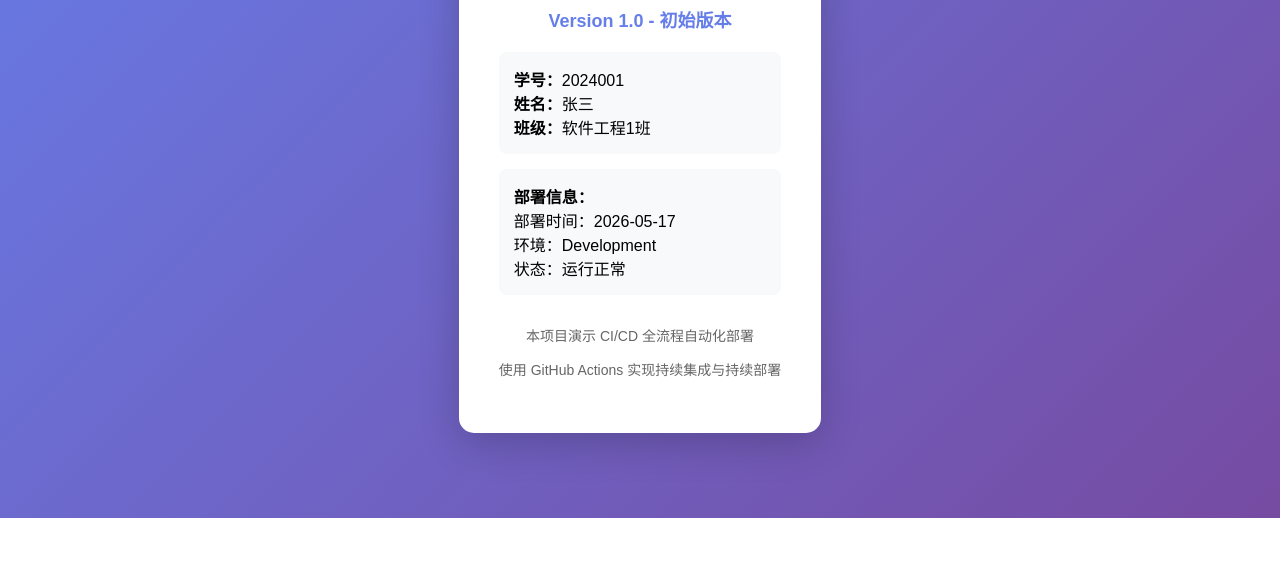
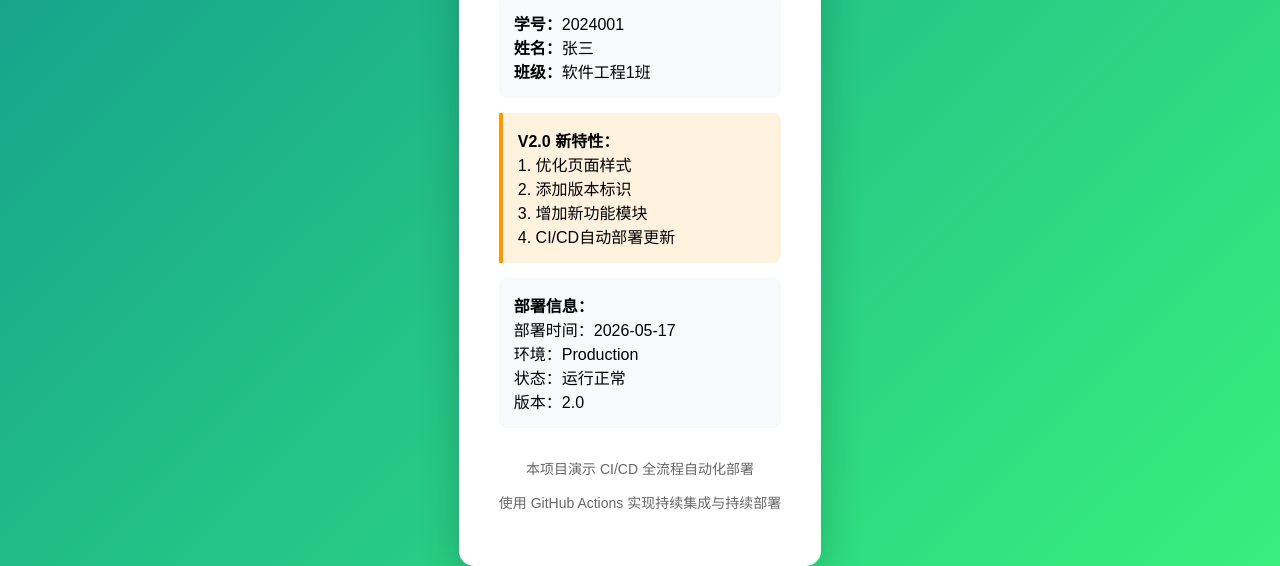
Before and after one commit to longhuang66/simple-web-cicd, a plain HTML site: page index.html in a window 1280 px wide. Shown: the part 282-848 px from the top of the page. Before the commit the page ends 800 px from the top, so only its background shows below. Drawn offline with Linux system fonts and the light colour scheme.

Commit message:
Version 2.0 - 更新页面样式和功能

```diff
--- a/index.html
+++ b/index.html
@@ -3,11 +3,11 @@
 <head>
     <meta charset="UTF-8">
     <meta name="viewport" content="width=device-width, initial-scale=1.0">
-    <title>CI/CD 演示项目</title>
+    <title>CI/CD 演示项目 V2.0</title>
     <style>
         body {
             font-family: 'Microsoft YaHei', Arial, sans-serif;
-            background: linear-gradient(135deg, #667eea 0%, #764ba2 100%);
+            background: linear-gradient(135deg, #11998e 0%, #38ef7d 100%);
             margin: 0;
             padding: 0;
             min-height: 100vh;
@@ -28,10 +28,13 @@
             margin-bottom: 10px;
         }
         .version {
-            color: #667eea;
-            font-size: 18px;
+            color: #11998e;
+            font-size: 24px;
             font-weight: bold;
             margin: 20px 0;
+            background: #e8f5e9;
+            padding: 10px;
+            border-radius: 8px;
         }
         .info {
             background: #f8f9fa;
@@ -45,6 +48,14 @@
             font-size: 48px;
             margin: 20px 0;
         }
+        .new-feature {
+            background: #fff3e0;
+            border-left: 4px solid #ff9800;
+            padding: 15px;
+            margin: 15px 0;
+            text-align: left;
+            border-radius: 0 8px 8px 0;
+        }
         .footer {
             margin-top: 30px;
             color: #666;
@@ -56,7 +67,7 @@
     <div class="container">
         <div class="success">&#9989;</div>
         <h1>CI/CD 部署成功！</h1>
-        <div class="version">Version 1.0 - 初始版本</div>
+        <div class="version">Version 2.0 - 更新版本</div>
 
         <div class="info">
             <strong>学号：</strong>2024001<br>
@@ -64,11 +75,20 @@
             <strong>班级：</strong>软件工程1班
         </div>
 
+        <div class="new-feature">
+            <strong>V2.0 新特性：</strong><br>
+            1. 优化页面样式<br>
+            2. 添加版本标识<br>
+            3. 增加新功能模块<br>
+            4. CI/CD自动部署更新
+        </div>
+
         <div class="info">
             <strong>部署信息：</strong><br>
             部署时间：2026-05-17<br>
-            环境：Development<br>
-            状态：运行正常
+            环境：Production<br>
+            状态：运行正常<br>
+            版本：2.0
         </div>
 
         <div class="footer">
```
